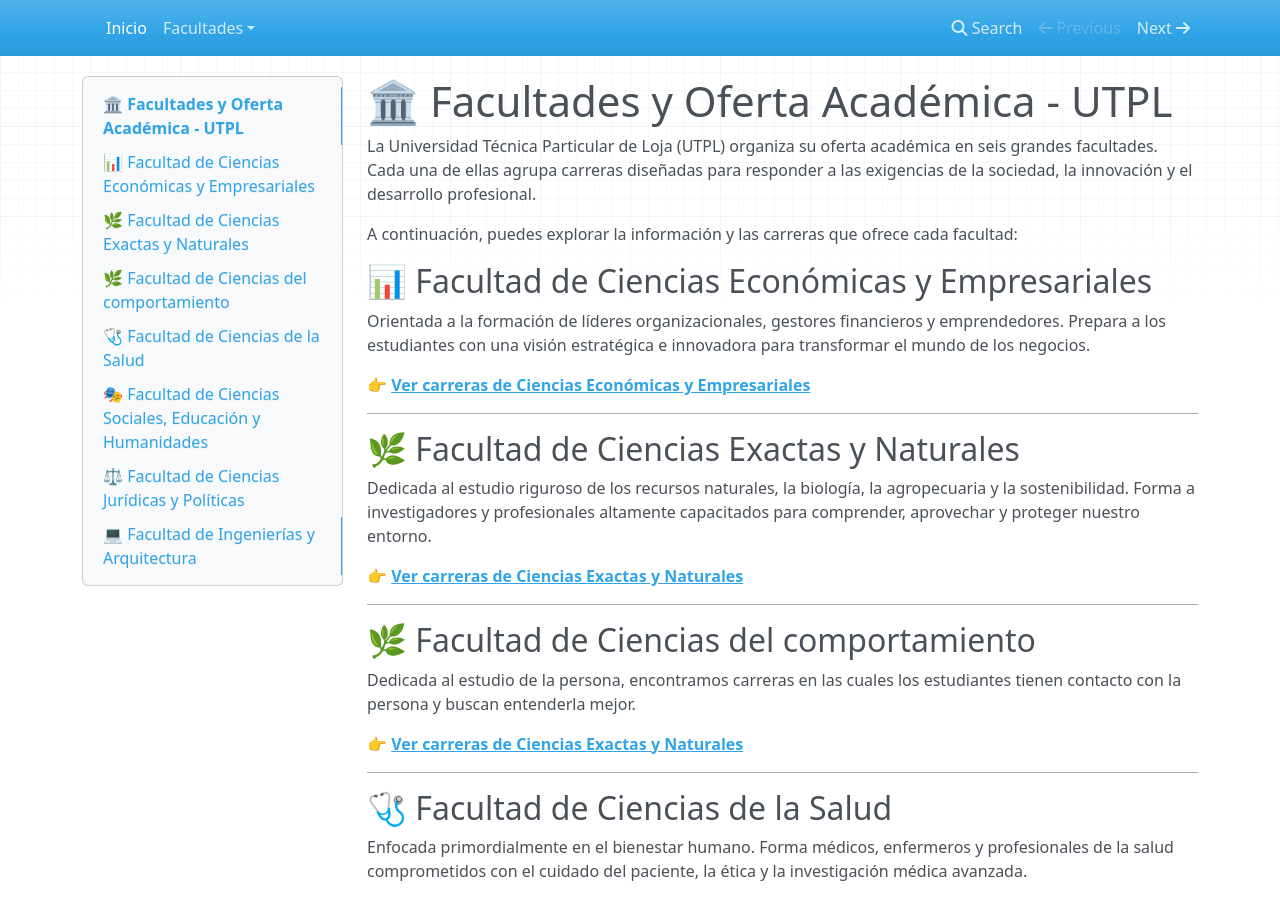
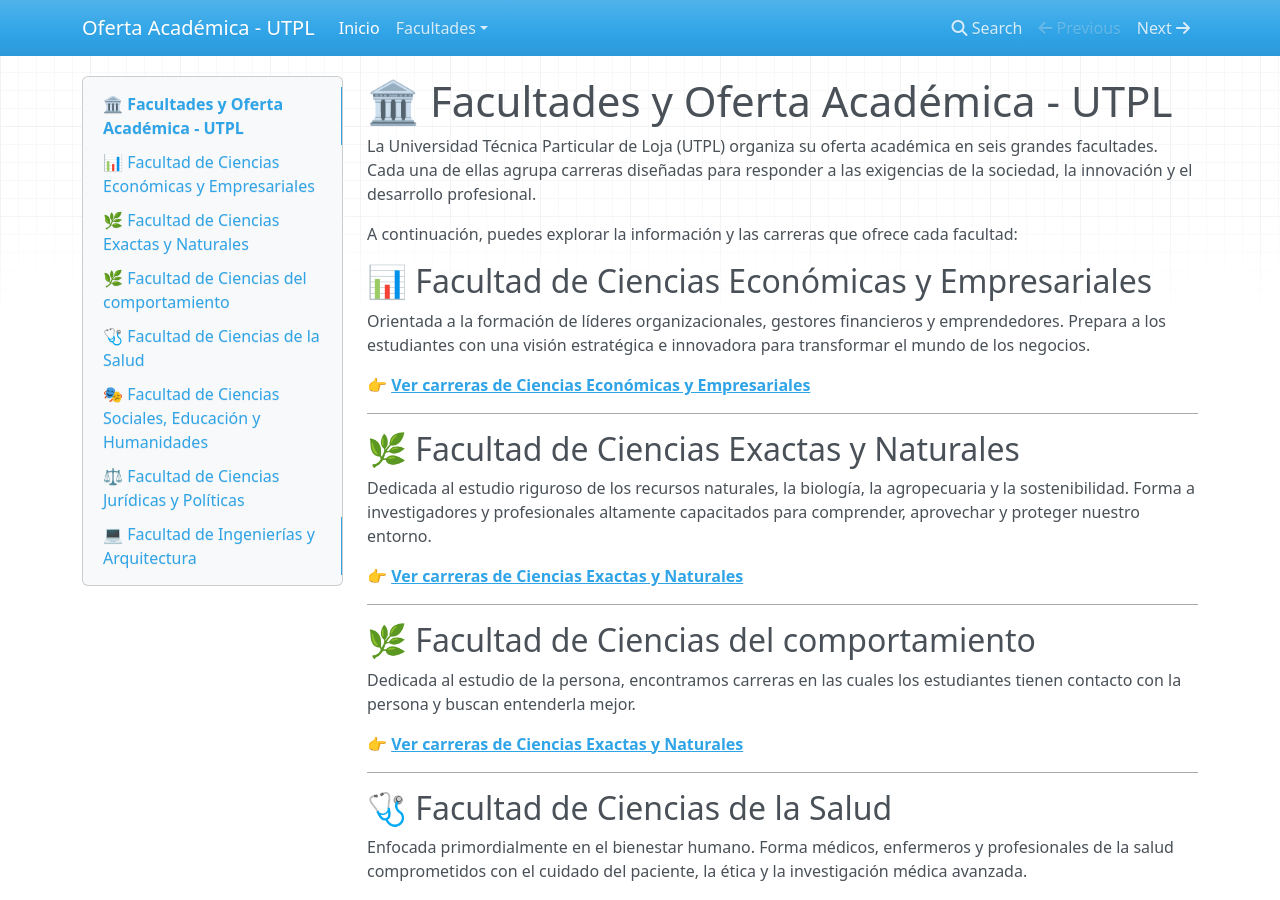
Before and after one commit to utpl-by-alvarez06/oferta-utpl, an MkDocs documentation site: the page built from docs/index.md, in a window 1280 px wide and 900 px high. Built offline with MkDocs 1.6.1, drawn with Linux system fonts in a browser that asks for light colours; nearby versions of some CDN libraries.

```diff
--- a/mkdocs.yml
+++ b/mkdocs.yml
@@ -1,3 +1,4 @@
+site_name: Oferta Académica - UTPL
 nav:
   - Inicio: index.md
   - Facultades:
```
